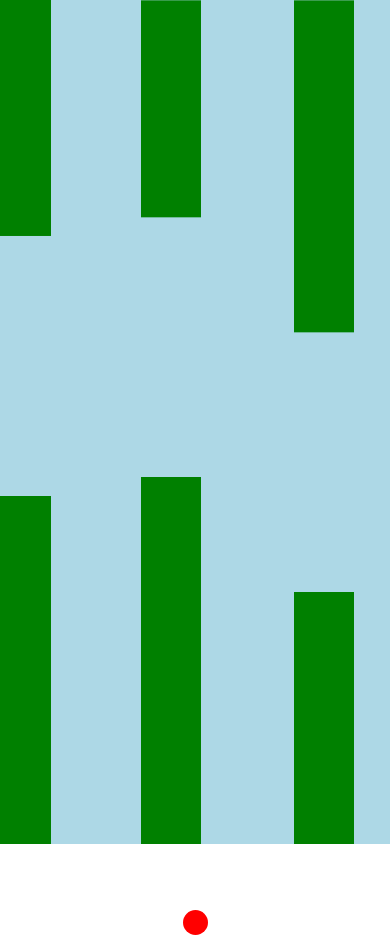
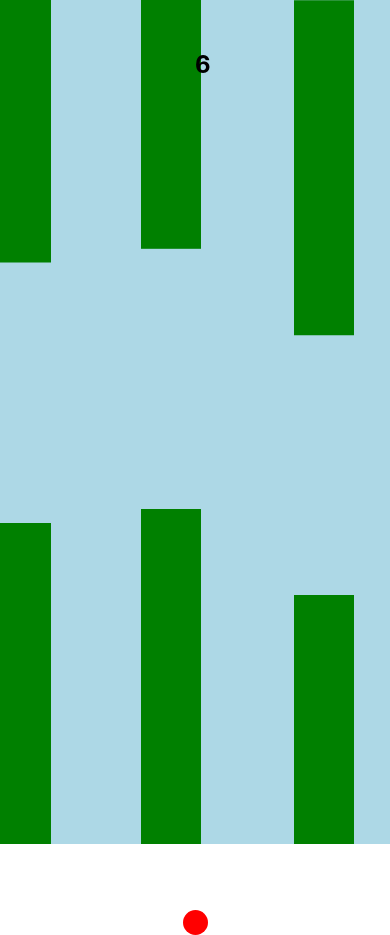
Before and after one commit to coltonhawkins/FlappyBirdFinal, a React Native app: screen / in a window 390 px wide. Built offline with nearby package versions, Linux system fonts and the light colour scheme.

Commit message:
added basic score tracker

```diff
--- a/App.js
+++ b/App.js
@@ -5,6 +5,7 @@ import {
   Animated,
   TouchableWithoutFeedback,
   Dimensions,
+  Text,
 } from 'react-native';
 
 const BIRD_SIZE = 25;
@@ -18,7 +19,7 @@ const PIPE_OFFSET = 50;
 const WIDTH = Dimensions.get('window').width;
 const HEIGHT = Dimensions.get('window').height;
 
-const GAP_DEVIATION = 200;
+const GAP_DEVIATION = 150;
 
 const getRandomGapY = (prevGapY) => {
   const minGapY = Math.max(PIPE_HEIGHT * 3, prevGapY - GAP_DEVIATION);
@@ -71,11 +72,22 @@ const App = () => {
     }).start(); // Start the animation
   }, []);
 
+  const [score, setScore] = useState(1);
+
+ const checkPassedPipe = () => {
+  pipes.forEach((pipe) => {
+    const pipeXValue = pipe.x._value;
+    if (pipeXValue < BIRD_SIZE && pipeXValue + PIPE_SPEED >= BIRD_SIZE) {
+      setScore((prevScore) => prevScore + 1);
+    }
+  });
+};
+
   useEffect(() => {
     const interval = setInterval(() => {
       setPipes((pipes) =>
         pipes.map((pipe, index) => {
-          const newPipe = { ...pipe };
+          const newPipe = { ...pipe};
           newPipe.x.setValue(newPipe.x._value - PIPE_SPEED);
           if (newPipe.x._value < -PIPE_WIDTH) {
             newPipe.x.setValue(WIDTH);
@@ -84,9 +96,10 @@ const App = () => {
           return newPipe;
         })
       );
+      checkPassedPipe();
     }, 1000 / 60);
 
-        return () => clearInterval(interval);
+    return () => clearInterval(interval);
   }, []);
 
 const handlePress = () => {
@@ -130,6 +143,7 @@ const handlePress = () => {
           <Pipe key={i} pipeX={x} gapY={gapY} />
         ))}
         <Animated.View style={[styles.bird, birdStyle]} />
+        <Text style={styles.score}>{score}</Text>
       </View>
     </TouchableWithoutFeedback>
   );
@@ -153,6 +167,14 @@ const styles = StyleSheet.create({
     width: PIPE_WIDTH,
     backgroundColor: 'green',
   },
+  score: {
+    position: 'absolute',
+    top: 50,
+    left: WIDTH / 2,
+    fontSize: 24,
+    fontWeight: 'bold',
+    color: 'black',
+  },
 });
 
 export default App;
```
